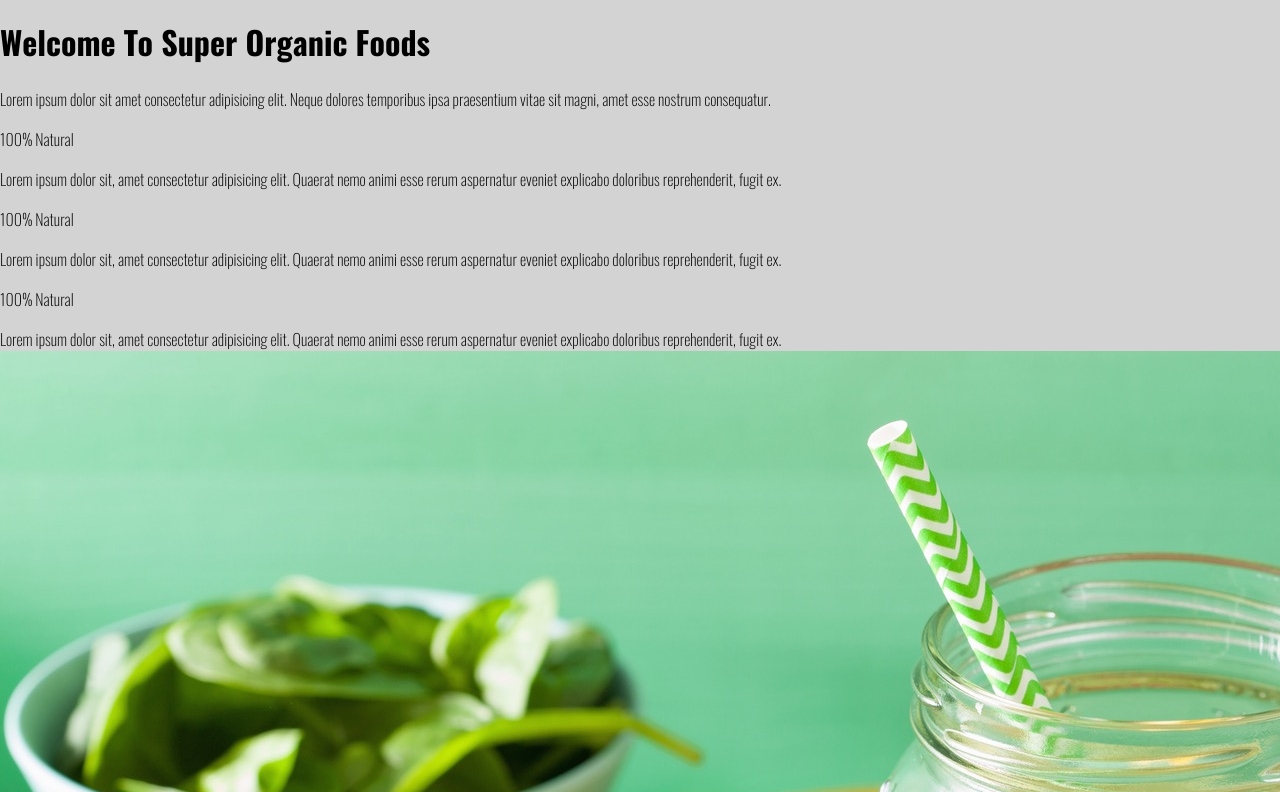
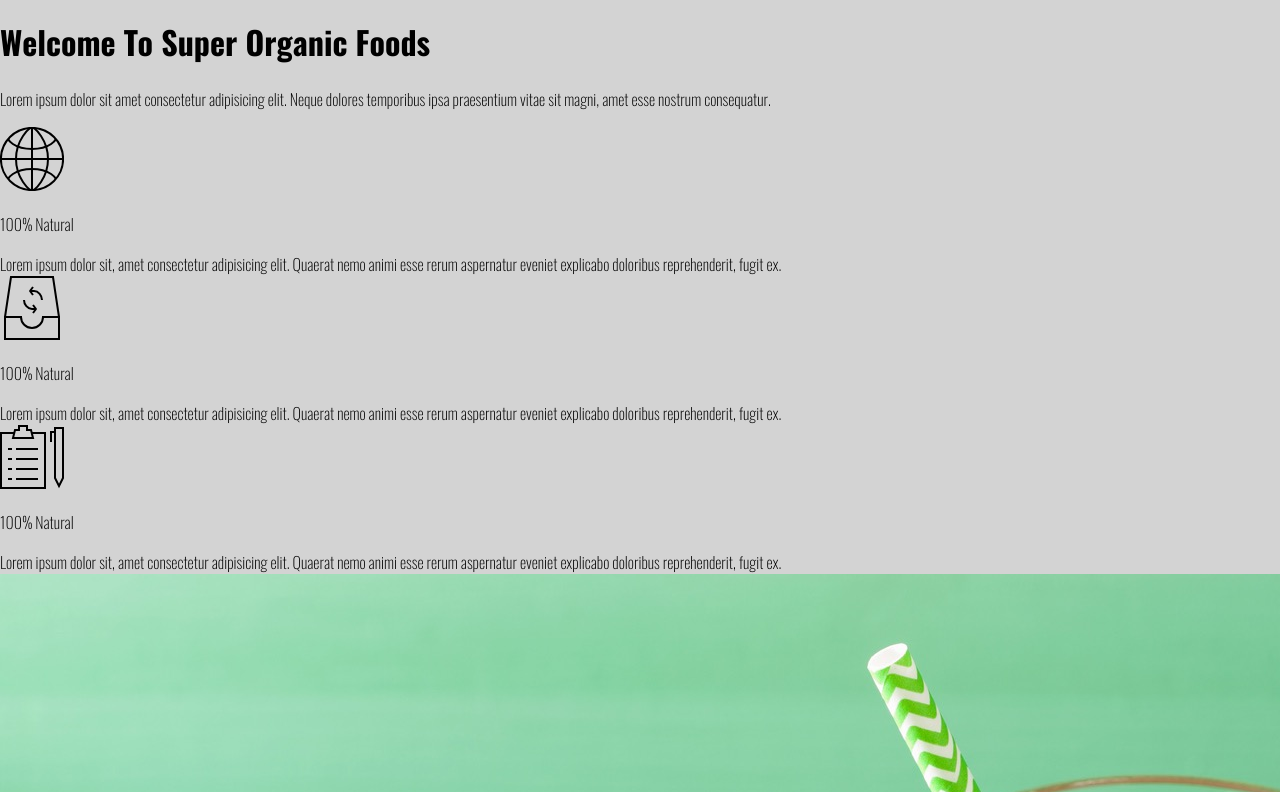
Before and after one commit to Limeshrk/organic-food-start, a plain HTML site: page index.html in a window 1280 px wide. Shown: the part 2528-3320 px from the top of the page. Drawn offline with Linux system fonts and the light colour scheme.

Commit message:
Added images to the future grid

```diff
--- a/index.html
+++ b/index.html
@@ -57,6 +57,11 @@
         consequatur.
       </p>
       <div class="globe-textbox">
+        <img
+          src="./icons/basic_world.svg"
+          alt="Globe icon"
+          class="textbox-image"
+        />
         <p class="100natural">100% Natural</p>
         <div class="boxcontent">
           Lorem ipsum dolor sit, amet consectetur adipisicing elit. Quaerat nemo
@@ -64,7 +69,12 @@
           fugit ex.
         </div>
       </div>
-      <div class="globe-textbox">
+      <div class="refresh-textbox">
+        <img
+          src="./icons/basic_elaboration_briefcase_refresh.svg"
+          alt="Refresh icon"
+          class="textbox-image"
+        />
         <p class="100natural">100% Natural</p>
         <div class="boxcontent">
           Lorem ipsum dolor sit, amet consectetur adipisicing elit. Quaerat nemo
@@ -72,7 +82,12 @@
           fugit ex.
         </div>
       </div>
-      <div class="globe-textbox">
+      <div class="todo-textbox">
+        <img
+          src="./icons/basic_todolist_pen.svg"
+          alt="ToDo icon"
+          class="textbox-image"
+        />
         <p class="100natural">100% Natural</p>
         <div class="boxcontent">
           Lorem ipsum dolor sit, amet consectetur adipisicing elit. Quaerat nemo
@@ -87,7 +102,7 @@
         src="./img/banner_image_2.jpg"
         alt="Yellow organic drink"
       />
-      Copyright 2018
+      <p class="copyright-text">Copyright 2018</p>
     </footer>
   </body>
 </html>
```
